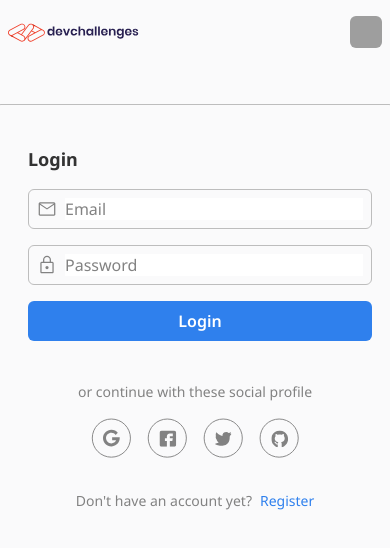
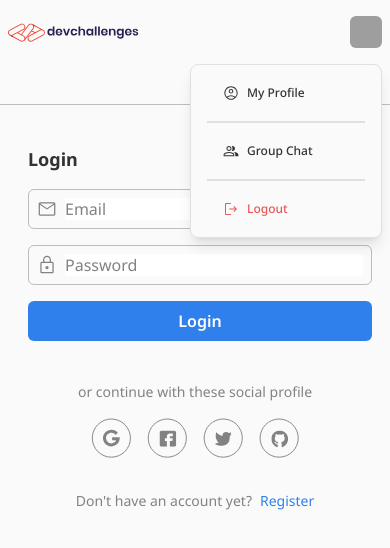
Before and after one commit to pmugasa/authentication-app-frontend, a React (Vite) app: page / in a window 390 px wide. Both pictures are taken after a click on the picture 366 px from the left and 32 px from the top of the page. Shown: the top 548 px of the page. Built offline with nearby package versions, Linux system fonts and the light colour scheme; grey boxes are pictures that could not be loaded.

Commit message:
fixed the dropdown on mobile so that when the profile picture is clicked it appears

```diff
--- a/src/components/Navbar.jsx
+++ b/src/components/Navbar.jsx
@@ -11,6 +11,7 @@ function Navbar() {
         </Link>
         <div className="ml-auto flex items-center space-x-2">
           <img
+            onClick={() => setShowDropdown(!showDropdown)}
             src="https://images.unsplash.com/photo-1638803040283-7a5ffd48dad5?ixlib=rb-4.0.3&ixid=M3wxMjA3fDB8MHxzZWFyY2h8NjB8fGNhcnRvb24lMjBjaGFyYWN0ZXJ8ZW58MHx8MHx8fDA%3D&auto=format&fit=crop&w=500&q=60"
             className="w-8 h-8 rounded-md"
           />
@@ -29,7 +30,7 @@ function Navbar() {
       </nav>
       {showDropdown && (
         <div
-          className="absolute z-30 sm:top-16 sm:right-16 md:right-20 lg:right-36 bg-[#fafafb]"
+          className="absolute z-30 right-2 sm:top-16 sm:right-16 md:right-20 lg:right-36 bg-[#fafafb]"
           onMouseLeave={() => setShowDropdown(false)}
         >
           <Dropdown />
```
